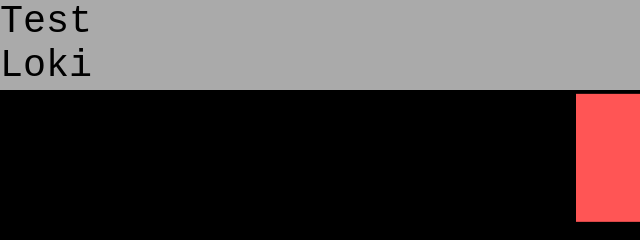
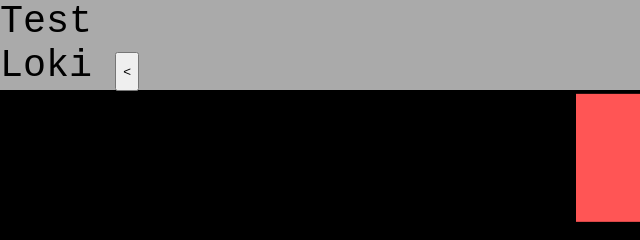
Before and after one commit to ViniCastilho/fct-cg-2024, a plain HTML site: page index.html in a window 1280 px wide. Shown: the full height of the page, 0-640 px from the left. Drawn offline with Linux system fonts and the light colour scheme.

Commit message:
Progress

```diff
--- a/index.html
+++ b/index.html
@@ -9,6 +9,7 @@
         <div id='cg-tool'>
             Test<br>
             Loki
+            <button class='cg-inline-btn'>&lt;</button>
         </div>
         <div id='cg-canvas'></div>
     </body>
--- a/style.css
+++ b/style.css
@@ -41,3 +41,8 @@ body {
 
 	background-color: #FF5555;
 }
+
+.cg-inline-btn {
+	height: 3vw;
+	width: auto;
+}
```
